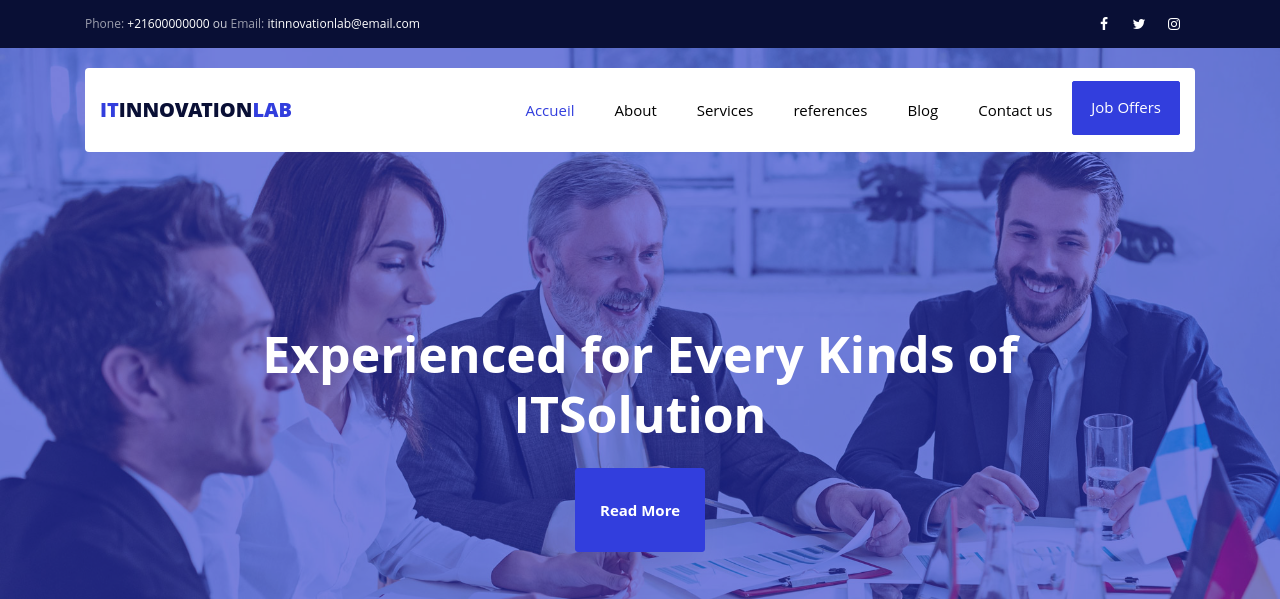
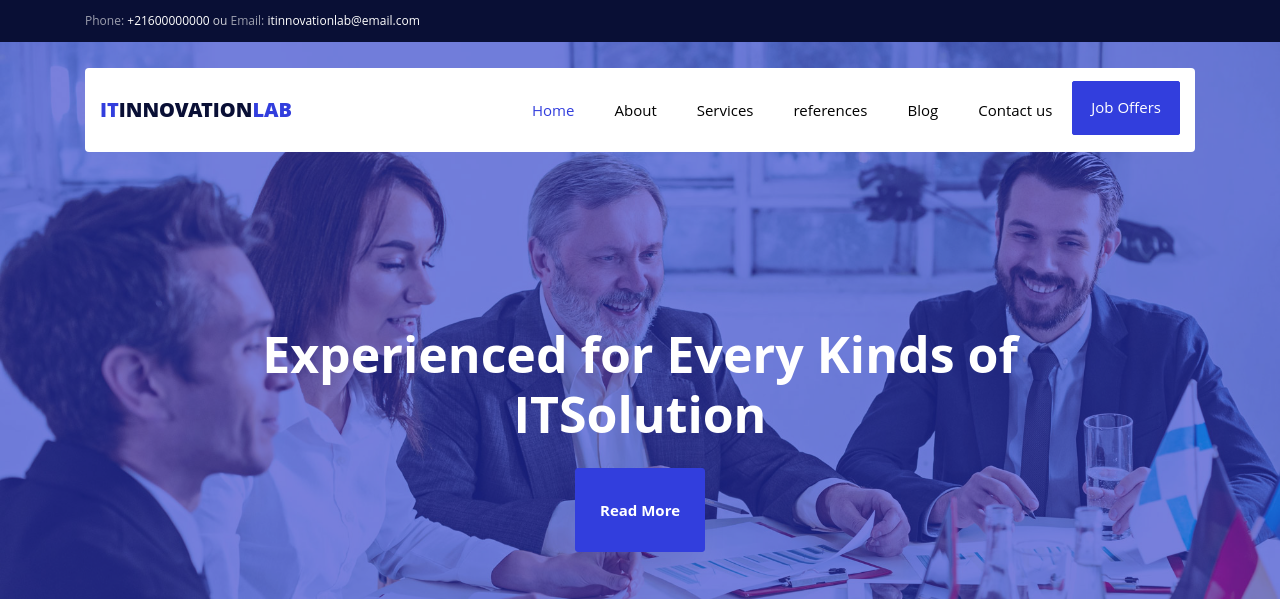
Before and after one commit to SyrineSrikou/website, a Django app: page / in a window 1280 px wide. Shown: the top 599 px of the page. Run offline with Django 3.2, Linux system fonts and the light colour scheme; data that the repository does not hold is empty; some libraries are stand-ins or nearby versions; some web fonts are replaced.

Commit message:
first commit

```diff
--- a/itlab/settings.py
+++ b/itlab/settings.py
@@ -103,7 +103,11 @@ AUTH_PASSWORD_VALIDATORS = [
 # Internationalization
 # https://docs.djangoproject.com/en/3.1/topics/i18n/
 
-LANGUAGE_CODE = 'fr'
+LANGUAGE_CODE = 'en-us'
+LANGUAGES = [
+    ('en-us', 'English'),
+    ('fr', 'Frensh'),
+]
 
 TIME_ZONE = 'UTC'
 
--- a/itlab/static/css/admin.css
+++ b/itlab/static/css/admin.css
@@ -14,7 +14,7 @@
 }
 
 div.breadcrumbs {
-    background: #30caa0;
+  background: #4d62da;
   color: #10284e;
 }
 
@@ -23,7 +23,7 @@
 }
 
 .module h2, .module caption, .inline-group h2 {
-    background: #30caa0;
+  background: #4d62da;
 }
 
 .button, input[type=submit], input[type=button], .submit-row input, a.button {
--- a/offers/admin.py
+++ b/offers/admin.py
@@ -4,6 +4,9 @@ from .models import Offer, Application
 
 class OfferdemandAdmin(admin.ModelAdmin):
     list_display=('offer','name','email','application_date', 'cv', 'message')
-
+    list_display_links = ('offer',)
+    list_filter = ('offer',)
+    search_fields = ('offer','name','email','application_date',)
+    list_per_page = 25
 admin.site.register(Offer)
 admin.site.register(Application, OfferdemandAdmin)
--- a/pages/views.py
+++ b/pages/views.py
@@ -2,6 +2,7 @@ from django.shortcuts import render
 from .models import TeamMember, Partner
 from Blog.models import BlogPost
 from references.models import Reference
+
 
 def index(request):
     randompartners = Partner.objects.all()[:6]
--- a/templates/base.html
+++ b/templates/base.html
@@ -26,15 +26,6 @@
 			<div class="row justify-content-between">
 				<div class="col-12 col-md d-flex align-items-center">
 					<p class="mb-0 phone"><span class="mailus">{% trans "Phone" %}:</span> <a href="#">+21600000000</a> ou <span class="mailus"> Email:</span> <a href="#">itinnovationlab@email.com</a></p>
-				</div>
-				<div class="col-12 col-md d-flex justify-content-md-end">
-					<div class="social-media">
-						<p class="mb-0 d-flex">
-							<a href="#" class="d-flex align-items-center justify-content-center"><span class="fa fa-facebook"><i class="sr-only">Facebook</i></span></a>
-							<a href="#" class="d-flex align-items-center justify-content-center"><span class="fa fa-twitter"><i class="sr-only">Twitter</i></span></a>
-							<a href="#" class="d-flex align-items-center justify-content-center"><span class="fa fa-instagram"><i class="sr-only">Instagram</i></span></a>
-						</p>
-					</div>
 				</div>
 			</div>
 		</div>
```
Also changed, not shown: templates/admin/base_site.html (added, +11 -0 lines), Blog/views.py (line endings or trailing spaces), offers/views.py (line endings or trailing spaces). Lines whose indentation alone changed are shown as unchanged.
